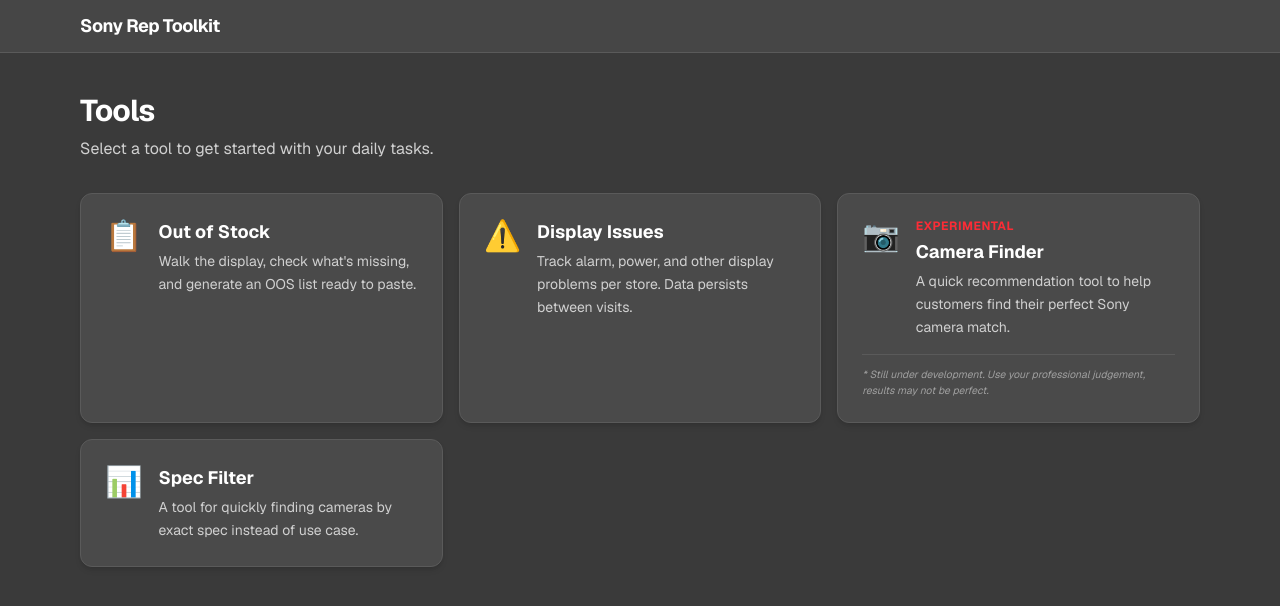
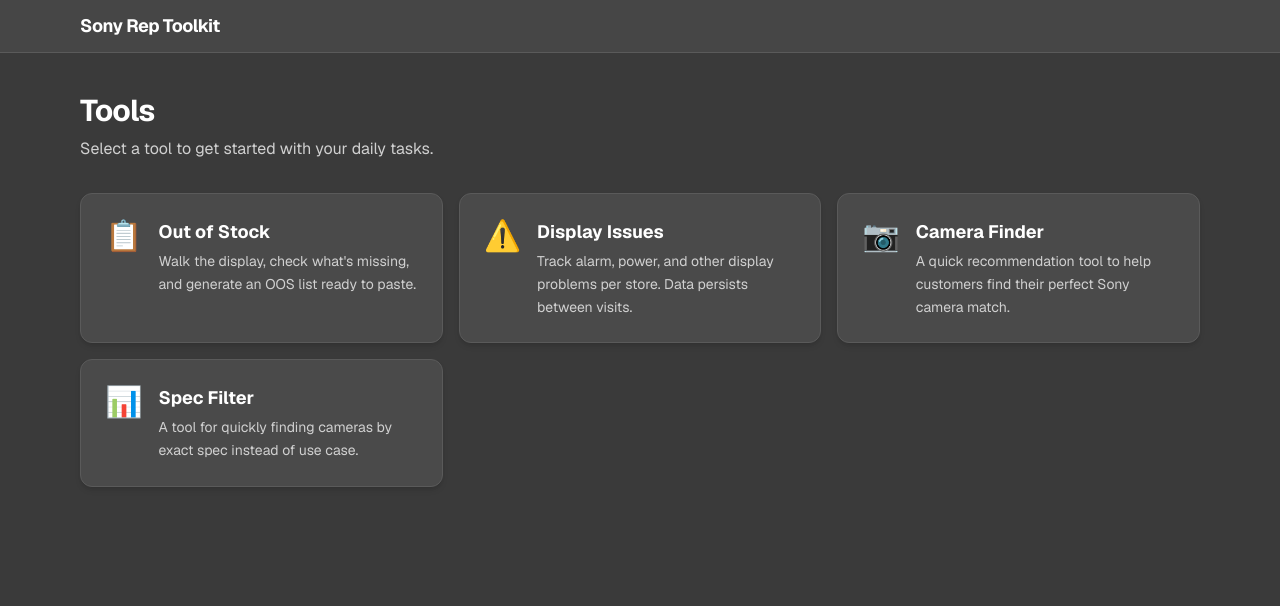
Before and after one commit to dwaynedraper/sony, a Next.js app: page / in a window 1280 px wide. Shown: the top 606 px of the page. Built offline with nearby package versions, Linux system fonts and the light colour scheme.

Commit message:
Removed experimental tag

```diff
--- a/src/app/page.tsx
+++ b/src/app/page.tsx
@@ -35,8 +35,8 @@
             description="A quick recommendation tool to help customers find their perfect Sony camera match."
             href="/camera-finder"
             icon="📷"
-            badge={{ text: "Experimental", colorClass: "text-red-500" }}
-            disclaimer="* Still under development. Use your professional judgement, results may not be perfect."
+          // badge={{ text: "Experimental", colorClass: "text-red-500" }}
+          // disclaimer="* Still under development. Use your professional judgement, results may not be perfect."
           />
 
           <ToolCard
```
